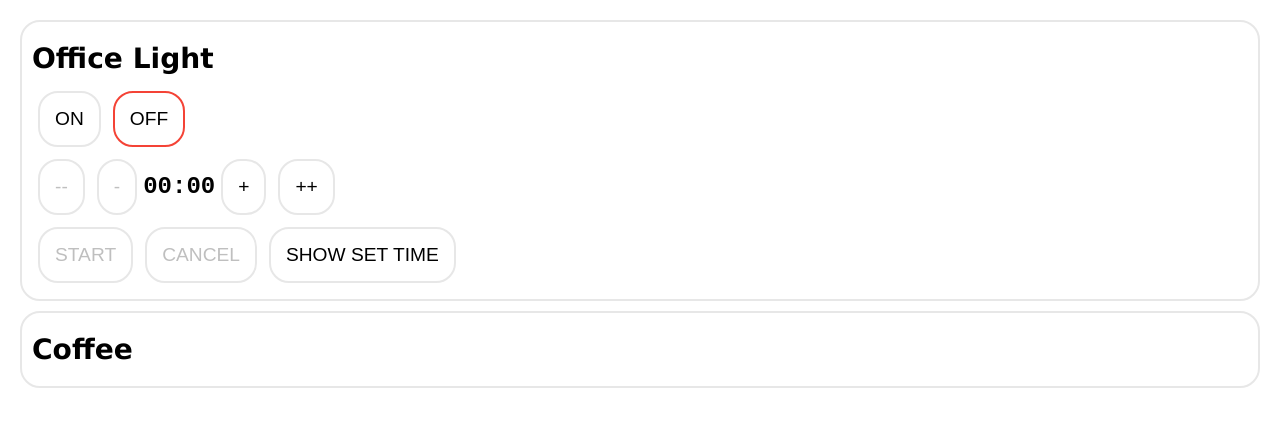
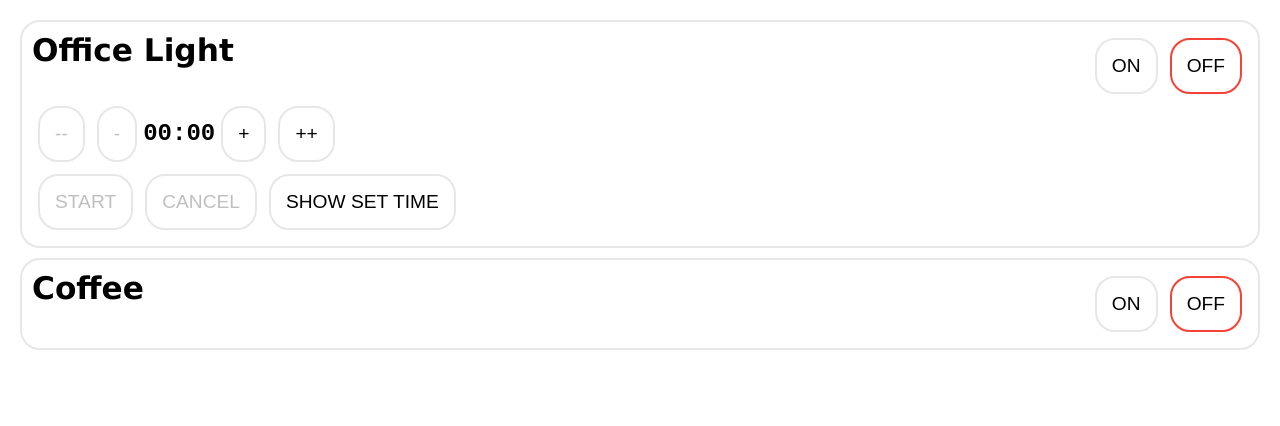
Before and after one commit to mjvandermeulen/outlets-react, a React (Create React App) app: page / in a window 1280 px wide. Shown: the top 426 px of the page. Built offline with nearby package versions, Linux system fonts and the light colour scheme; no server answers.

Commit message:
messy commit before trying flexbox

```diff
--- /dev/null
+++ b/src/components/Group.css
@@ -0,0 +1,9 @@
+.accordion-item .accordion-item__title {
+  float: left;
+  font-weight: bold;
+  font-size: 1.3em;
+}
+
+.accordion-item .accordion-item__line-buttons {
+  text-align: right;
+}
--- a/src/components/Group.tsx
+++ b/src/components/Group.tsx
@@ -12,6 +12,8 @@ import {
   CANCEL,
   TOGGLEDISPLAY,
 } from '../settings/timer-settings'
+
+import './Group.css'
 
 export interface GroupProps {
   displayName: string
@@ -39,14 +41,12 @@ export class Group extends React.Component<GroupProps, {}> {
             className="accordion-item__line"
             onClick={this.props.handleExpandGroup}
           >
-            <h3 className="accordion-item__title">{this.props.displayName}</h3>
+            <div className="accordion-item__line-content">
+              <div className="accordion-item__title">
+                {this.props.displayName}
               </div>
-          <div className="accordion-item__inner">
-            <div
-              className={`accordion-item__content ${this.props.displayName ===
-                'Coffee' && 'bounce'}`}
-            >
-              <div>
+              <div className="accordion-item__line-buttons">
+                <span>
                   <RemoteControlButton
                     enabled={true}
                     active={this.props.mode}
@@ -68,7 +68,15 @@ export class Group extends React.Component<GroupProps, {}> {
                   >
                     Off
                   </RemoteControlButton>
+                </span>
               </div>
+            </div>
+          </div>
+          <div className="accordion-item__inner">
+            <div
+              className={`accordion-item__content ${this.props.displayName ===
+                'Coffee' && 'bounce'}`}
+            >
               <div>
                 <RemoteControlButton
                   enabled={this.props.time > 0}
--- a/src/css/accordion.css
+++ b/src/css/accordion.css
@@ -5,7 +5,7 @@
   padding: 10px;
 }
 
-.accordion-list > .accordion-list__item {
+.accordion-list .accordion-list__item {
   background-color: white;
   color: black;
   border-radius: 20px;
@@ -14,7 +14,7 @@
   padding: 10px;
 }
 
-.accordion-item > .accordion-item__inner {
+.accordion-item .accordion-item__inner {
   transform-origin: top left;
   max-height: 25rem;
   transition-timing-function: ease-in;
```
Lines whose indentation alone changed are shown as unchanged.
